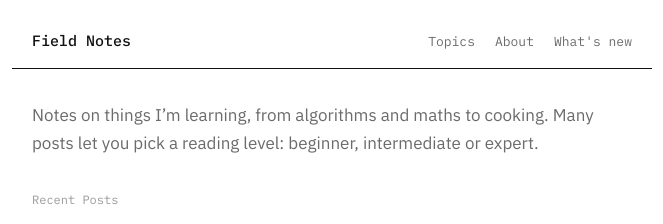
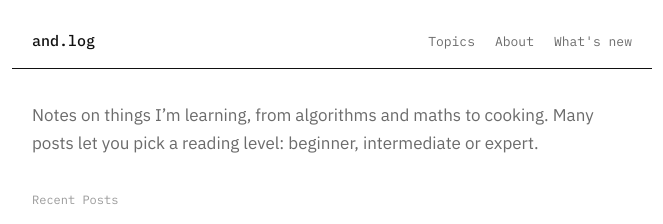
Before and after one commit to and/and.github.io, a Jekyll site: the page built from index.md, in a window 1280 px wide. Shown: the top 224 px of the page, without its empty margins (308-971 px from the left). Built offline with Jekyll 4.4.1, drawn with Linux system fonts in a browser that asks for light colours.

Commit message:
branding changes :)

```diff
--- a/_config.yml
+++ b/_config.yml
@@ -1,4 +1,4 @@
-title: Field Notes
+title: "and.log"
 description: "Interactive notes on things I am learning, from algorithms and maths to cooking. Many posts can be read at three levels: beginner, intermediate or expert."
 url: "https://and.github.io"
 
--- a/index.md
+++ b/index.md
@@ -1,6 +1,6 @@
 ---
 layout: home
-title: "Field Notes"
+title: "and.log"
 ---
 
 Notes on things I'm learning, from algorithms and maths to cooking. Many posts let you pick a reading level: beginner, intermediate or expert.
```
Also changed, not shown: about.md (+1 -1 lines).
